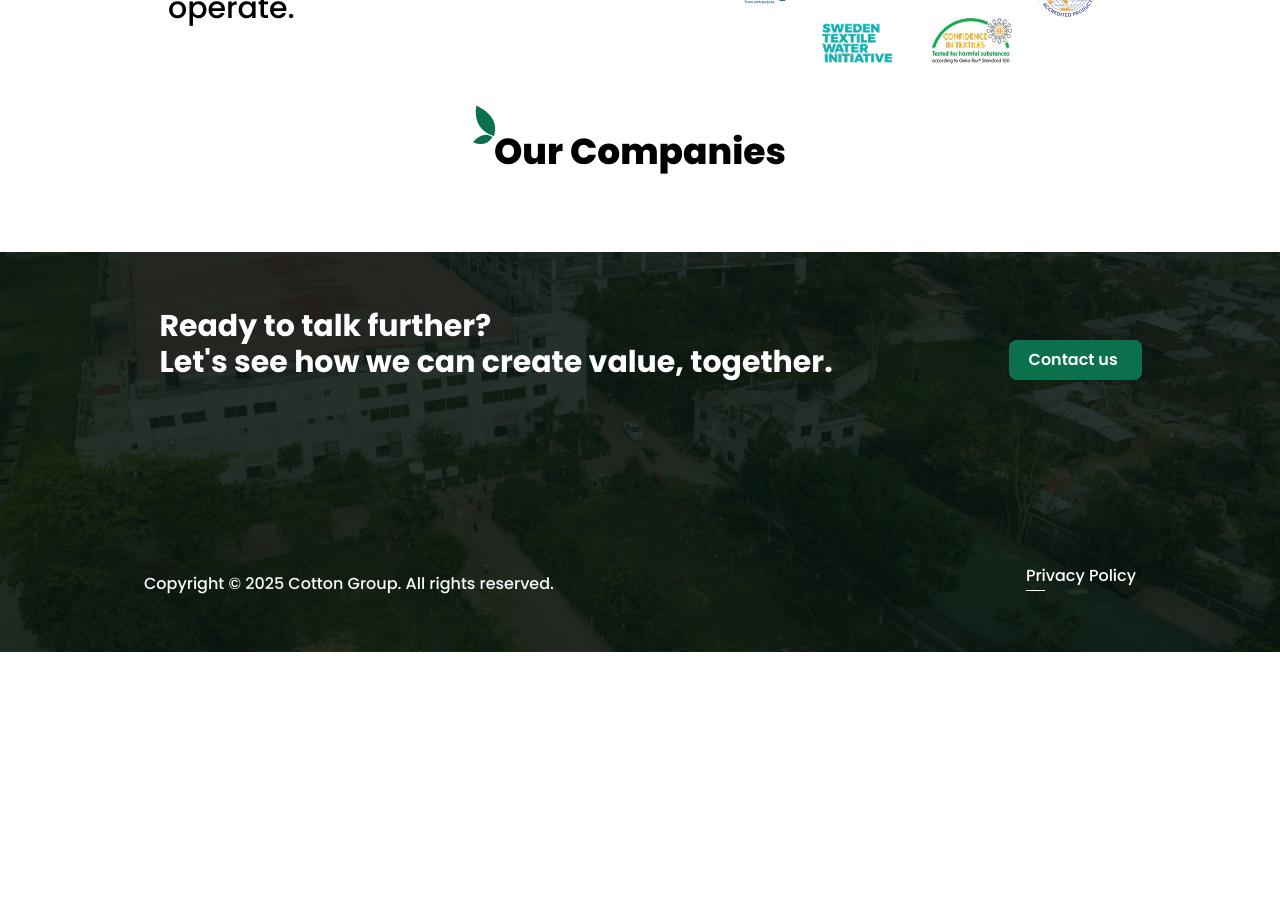
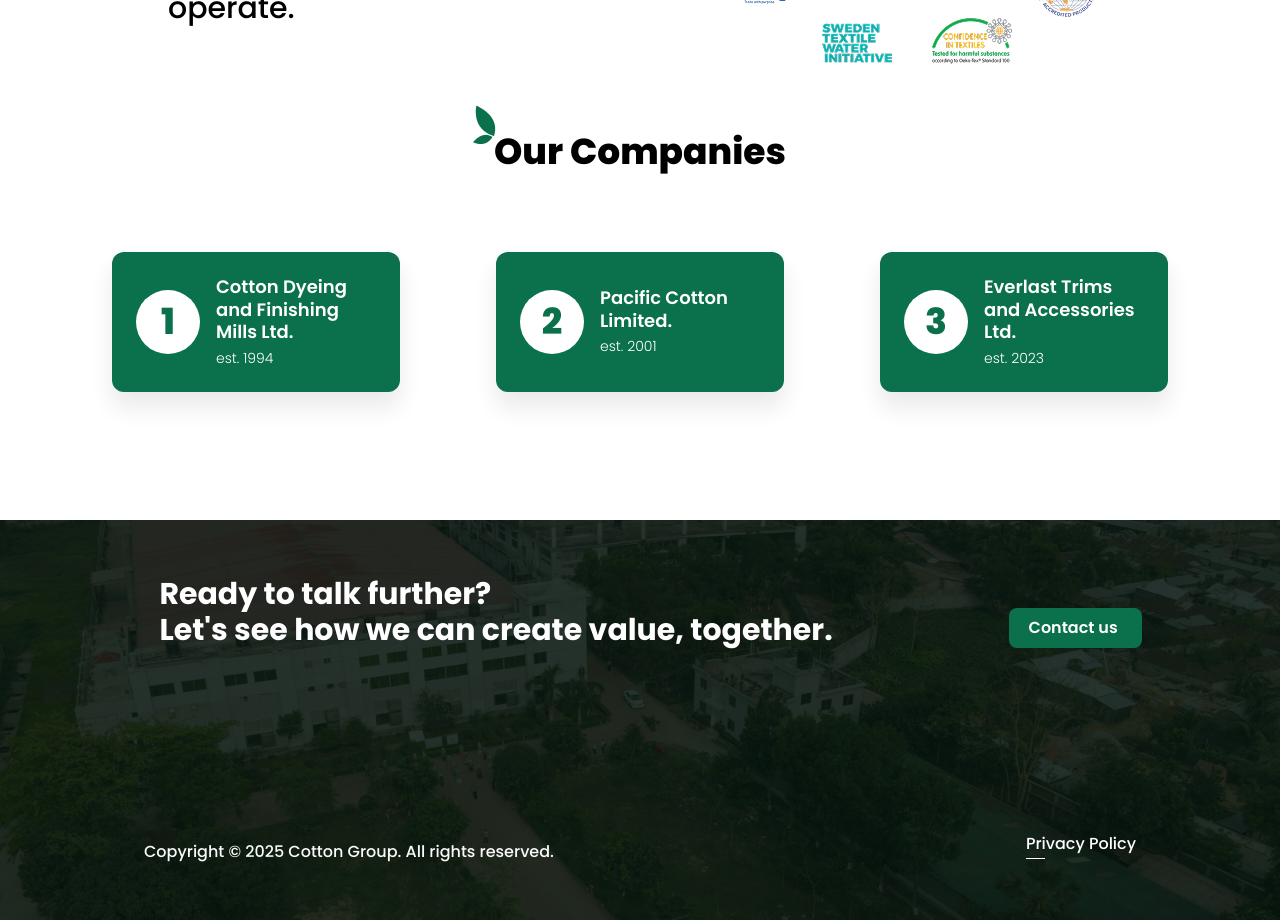
Before and after one commit to cottonSdtNadim/cotton-website-task, a React (Vite) app: page /aboutCotton in a window 1280 px wide. Shown: the part 1180-2100 px from the top of the page. Before the commit the page ends 1832 px from the top, so only its background shows below. Built offline with nearby package versions, Linux system fonts and the light colour scheme.

Commit message:
our companies design implement

```diff
--- a/src/components/OurCompanies.jsx
+++ b/src/components/OurCompanies.jsx
@@ -1,15 +1,58 @@
 import SectionTitle from "../components/SectionTitle.jsx";
+import { content } from "../content/content.js";
 
 const OurCompanies = () => {
+  const { headingTitle } = content.en.ourStoryPage.ourCompanies;
+  const companies = [
+    {
+      id: 1,
+      name: "Cotton Dyeing and Finishing Mills Ltd.",
+      establishedDate: "est. 1994",
+    },
+    {
+      id: 2,
+      name: "Pacific Cotton Limited.",
+      establishedDate: "est. 2001",
+    },
+    {
+      id: 3,
+      name: "Everlast Trims and Accessories Ltd.",
+      establishedDate: "est. 2023",
+    },
+  ];
+
   return (
-    <div>
+    <div className="mb-32">
       <SectionTitle
-        title={"Our Companies"}
+        title={headingTitle}
         iconTop="-30px"
         iconLeft="470px"
         iconWidth="w-8"
         iconHeight="h-12"
       ></SectionTitle>
+
+      {/* Text Card Container */}
+      <div className="grid grid-cols-3 gap-24 px-28">
+        {companies.map((company) => (
+          <div
+            key={company.id}
+            className="flex items-center bg-[#0B714C] rounded-xl p-6"
+            style={{ boxShadow: "0px 15px 25px 0px rgba(0, 0, 0, 0.09)" }}
+          >
+            <div className="flex justify-center items-center bg-white text-[#0B714C] text-4xl font-extrabold rounded-full w-16 h-16 min-w-16 mr-4">
+              {company.id}
+            </div>
+            <div>
+              <h3 className="text-white font-semibold text-lg leading-tight">
+                {company.name}
+              </h3>
+              <p className="text-white text-sm font-light mt-1">
+                {company.establishedDate}
+              </p>
+            </div>
+          </div>
+        ))}
+      </div>
     </div>
   );
 };
--- a/src/content/content.js
+++ b/src/content/content.js
@@ -100,6 +100,9 @@
       certifiedContent:  `We seek to empower communities of creators, customers, and partners by
         crafting products of utmost quality while mitigating environmental
         footprints along the entire value chain in which we operate.`,
+        ourCompanies: {
+          headingTitle: "Our Companies"
+        }
     },
   },
 };
```
